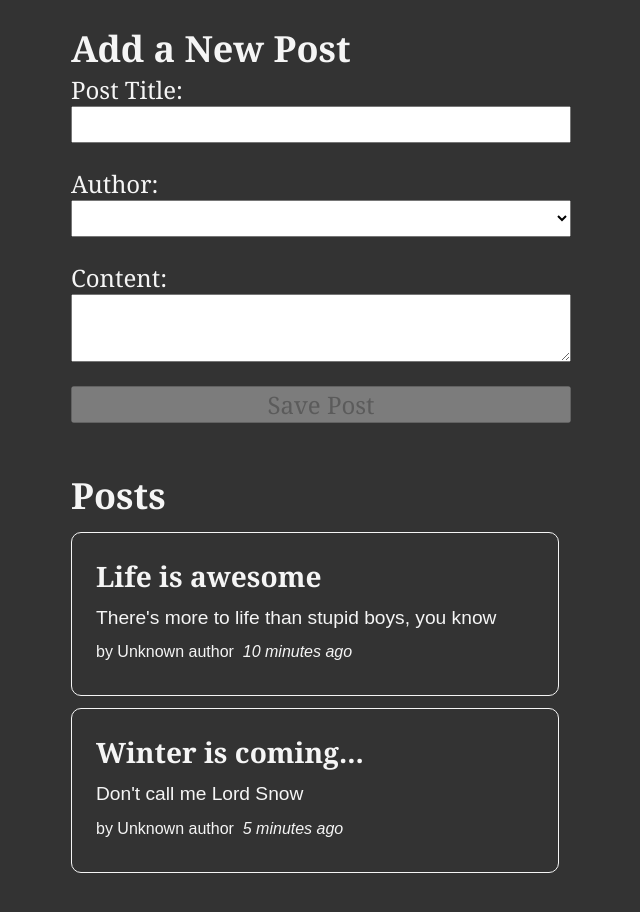
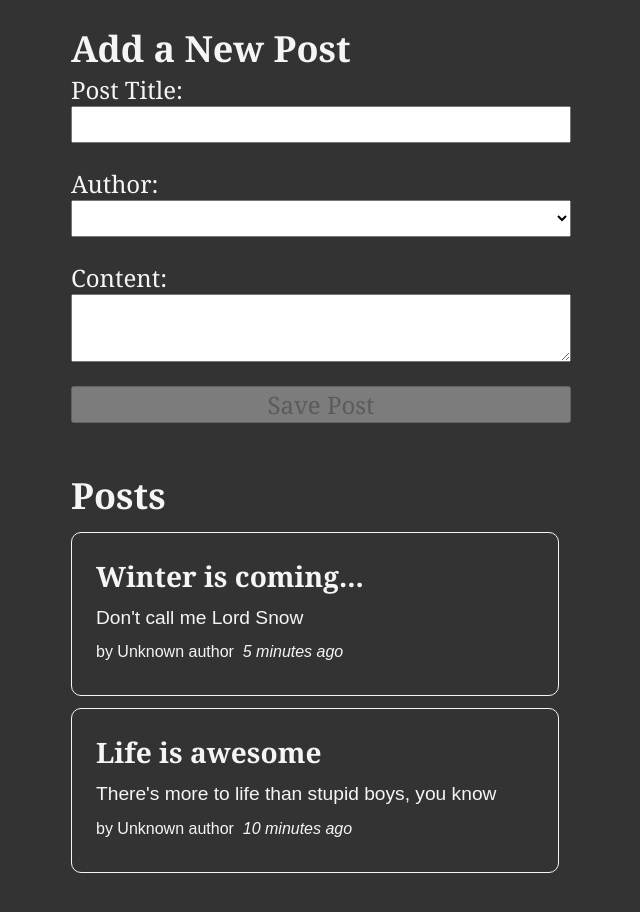
Before and after one commit to ihor-vip/redux__blog_app, a React (Create React App) app: page / in a window 1280 px wide. Shown: the top 912 px of the page, without its empty margins (319-959 px from the left). Built offline with nearby package versions, Linux system fonts and the light colour scheme.

Commit message:
sort posts by time, old--> new

```diff
--- a/src/features/posts/PostsList.js
+++ b/src/features/posts/PostsList.js
@@ -7,7 +7,9 @@ const PostsList = () => {
 
     const posts = useSelector(selectAllPosts)
 
-    const renderedPosts = posts.map(post => (
+    const orderedPosts = posts.slice().sort((a, b) => b.date.localeCompare(a.date))
+
+    const renderedPosts = orderedPosts.map(post => (
         <article key={post.id}>
             <h3>{post.title}</h3>
             <p>{post.content.substring(0, 50)}</p>
```
